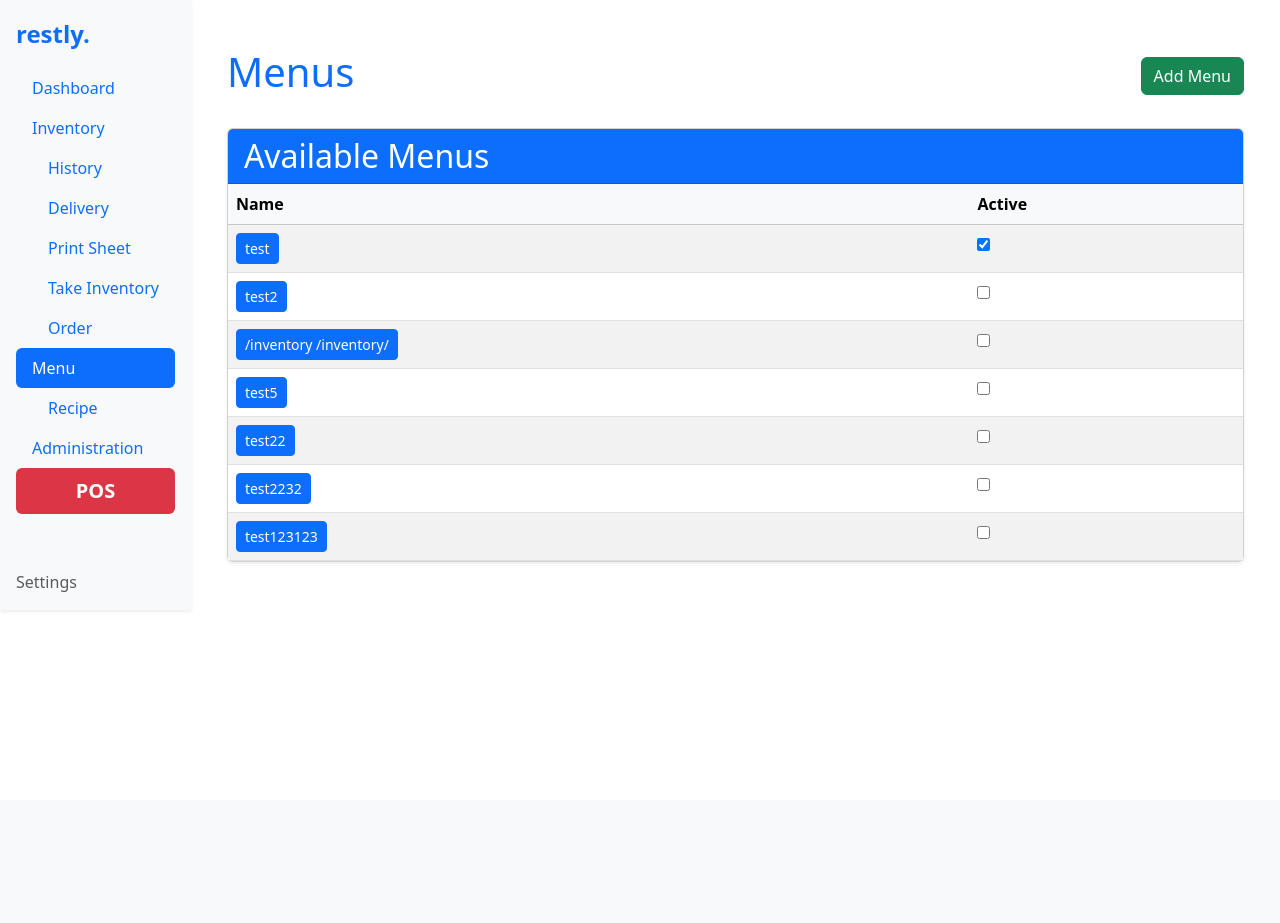
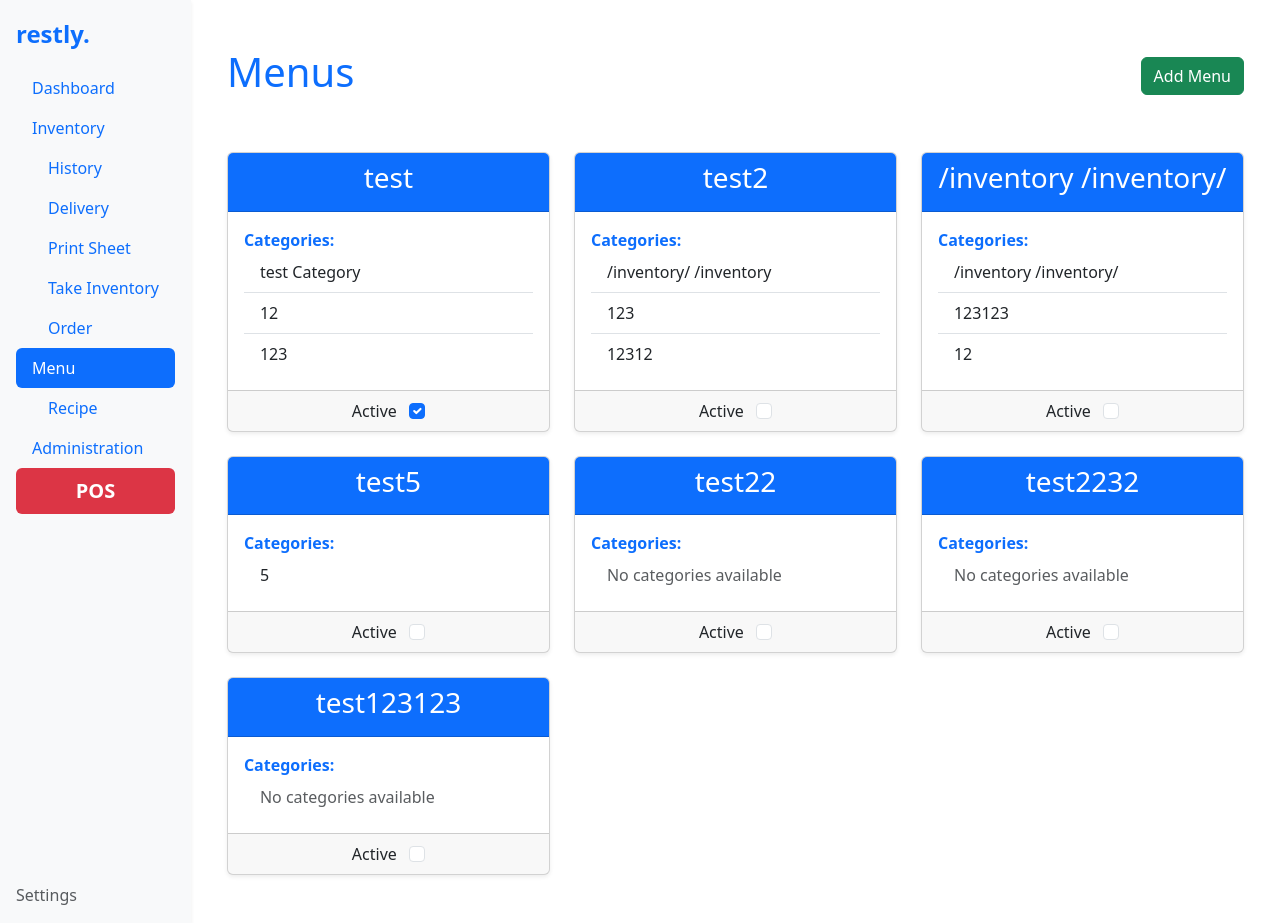
Before and after one commit to MaxIyad/restly, a Django app: page /menu/ in a window 1280 px wide. Before the commit the page ends 592 px from the top, so only its background shows below. Run offline with Django 5.2, Linux system fonts and the light colour scheme; data comes from the database, SQL or seed files in the repository; both versions use the stored data as it was after the commit; parts of the project's set-up code (start-up, migrations or seed data) failed here and were passed over.

Commit message:
Menu fleshed out.. still not menu/order

```diff
--- a/inventory/templates/inventory/row_add.html
+++ b/inventory/templates/inventory/row_add.html
@@ -25,11 +25,7 @@ Add Ingredients
         {% for form in formset %}
         <div class="ingredient-row card mb-3 shadow-sm p-3">
             <div class="card-body">
-                {% if form.errors %}
-                <div class="alert alert-danger">
-                    {{ form.non_field_errors }}
-                </div>
-                {% endif %}
+
                 {{ form.as_p }}
             </div>
             <div class="card-footer text-end">
--- a/menu/forms.py
+++ b/menu/forms.py
@@ -1,10 +1,7 @@
-# menu/forms.py
 from django import forms
 from .models import Menu, MenuItem, RecipeIngredient, MenuCategory
-from inventory.models import Ingredient
-from inventory.models import Category
-
-
+from inventory.models import Ingredient, Category
+from django.core.exceptions import ValidationError
 
 class RecipeIngredientForm(forms.ModelForm):
     ingredient_name = forms.ChoiceField(
@@ -34,10 +31,7 @@ class RecipeIngredientForm(forms.ModelForm):
             'quantity': forms.NumberInput(attrs={"class": "form-control", "step": "0.01"}),
         }
 
-
-
-
-###########################################################################################################################################################3
+###################################################################################################
 
 class MenuForm(forms.ModelForm):
     class Meta:
@@ -50,11 +44,25 @@ class MenuCategoryForm(forms.ModelForm):
         fields = ['name']
         labels = {'name': 'Category Name'}
 
+    def __init__(self, *args, **kwargs):
+        self.menu = kwargs.pop('menu', None)
+        super().__init__(*args, **kwargs)
+
+    def clean_name(self):
+        name = self.cleaned_data['name']
+        if self.menu and MenuCategory.objects.filter(name=name, menu=self.menu).exists():
+            raise ValidationError(f"A category with the name '{name}' already exists in this menu.")
+        return name
+
 class MenuItemForm(forms.ModelForm):
     class Meta:
         model = MenuItem
-        fields = ['name', 'description']
+        fields = ['name', 'description', 'cost']
         labels = {
             'name': 'Menu Item Name',
             'description': 'Description',
+            'cost': 'Cost'
         }
+        widgets = {
+            'cost': forms.NumberInput(attrs={"class": "form-control", "step": "0.01"}),  # Widget for cost input for menu_item_detail
+        }
--- a/menu/models.py
+++ b/menu/models.py
@@ -65,6 +65,7 @@ class MenuItem(models.Model):
     slug = models.SlugField(max_length=255, unique=True, blank=True)
     category = models.ForeignKey(MenuCategory, on_delete=models.CASCADE, related_name="items")
     description = models.TextField(blank=True, null=True)
+    cost = models.DecimalField(max_digits=10, decimal_places=2, null=True, blank=True)  # Sell price :D
 
 
     def save(self, *args, **kwargs):
--- a/menu/templates/menu/menu_list.html
+++ b/menu/templates/menu/menu_list.html
@@ -13,44 +13,43 @@ Menus
         </button>
     </div>
 
-    <!-- List of Menus -->
-    <div class="card shadow-sm">
-        <div class="card-header bg-primary text-white">
-            <h2 class="mb-0">Available Menus</h2>
+    <!-- List of Menus as Colorful Boxes -->
+    <div class="row g-4"><div class="card-header "></div>
+        {% for menu in menus %}
+        <div class="col-md-4">
+            <div class="card shadow-sm h-100 menu-box {% if menu.is_active %}active{% endif %}">
+                <a href="{% url 'menu_detail' menu.slug %}" class="text-decoration-none">
+                    <div class="card-header bg-primary text-white text-center">
+                        <h3 class="menu-title">{{ menu.name }}</h3>
                     </div>
-        <div class="card-body p-0">
-            <table class="table table-striped mb-0">
-                <thead class="table-light">
-                    <tr>
-                        <th>Name</th>
-                        <th>Active</th>
-                    </tr>
-                </thead>
-                <tbody>
-                    {% for menu in menus %}
-                    <tr>
-                        <td>
-                            <a href="{% url 'menu_detail' menu.slug %}" class="btn btn-primary btn-sm">
-                                <i class="bi bi-eye"></i> {{ menu.name }}
+                    <div class="card-body">
+                        <ul class="list-group list-group-flush">
+                            <b> Categories:</b>
+                            {% for category in menu.categories.all|slice:":3" %}
+                            <li class="list-group-item">
+                                {{ category.name }}
+                            </li>
+                            {% empty %}
+                            <li class="list-group-item text-muted">No categories available</li>
+                            {% endfor %}
+                        </ul>
+                    </div>
                 </a>
-
-                        </td>
-                        <td>
+                <div class="card-footer text-center">
                     <form method="post" class="d-inline">
                         {% csrf_token %}
                         <input type="hidden" name="menu_id" value="{{ menu.id }}">
-                                <input type="checkbox" onchange="this.form.submit()" {% if menu.is_active %}checked{% endif %}>
+                        <label class="form-check-label me-2">Active</label>
+                        <input type="checkbox" onchange="this.form.submit()" {% if menu.is_active %}checked{% endif %} class="form-check-input">
                     </form>
-                        </td>
-                    </tr>
+                </div>
+            </div>
+        </div>
         {% empty %}
-                    <tr>
-                        <td colspan="2" class="text-center text-muted">No menus available.</td>
-                    </tr>
+        <div class="col-12">
+            <p class="text-muted text-center">No menus available.</p>
+        </div>
         {% endfor %}
-                </tbody>
-            </table>
-        </div>
     </div>
 
     <!-- Add Menu Modal -->
--- a/menu/views.py
+++ b/menu/views.py
@@ -5,7 +5,7 @@ from .models import Menu, MenuItem, RecipeIngredient
 from inventory.models import Ingredient
 from .forms import MenuForm, MenuCategoryForm, MenuCategory, RecipeIngredientForm, MenuItemForm
 from django.contrib import messages
-
+from decimal import Decimal
 
 from django.http import JsonResponse
 from inventory.models import Category
@@ -13,13 +13,14 @@ from inventory.models import Category
 
 def menu_list(request):
     menus = Menu.objects.all()
+    error_flag = False
 
     if request.method == "POST":
         # Check for activation changes
         menu_id = request.POST.get('menu_id')
         if menu_id:
             menu = Menu.objects.get(id=menu_id)
-            menu.is_active = not menu.is_active  # Toggle active state
+            menu.is_active = not menu.is_active
             menu.save()
             messages.success(request, f"Menu '{menu.name}' is now active!")
             return redirect('menu_list')
@@ -30,12 +31,15 @@ def menu_list(request):
             form.save()
             messages.success(request, "Menu added successfully!")
             return redirect('menu_list')
+        else:
+            error_flag = True
     else:
         form = MenuForm()
 
     context = {
         'menus': menus,
         'form': form,
+        'error_flag': error_flag,
     }
     return render(request, 'menu/menu_list.html', context)
 
@@ -45,13 +49,12 @@ def menu_detail(request, menu_slug):
     menu = get_object_or_404(Menu, slug=menu_slug)
     categories = menu.categories.prefetch_related("items")
 
-    # Initialize forms for GET requests
     category_form = MenuCategoryForm()
     item_form = MenuItemForm()
 
     if request.method == "POST":
-        if "add_category" in request.POST:  # Identify the specific action
-            category_form = MenuCategoryForm(request.POST)
+        if "add_category" in request.POST:
+            category_form = MenuCategoryForm(request.POST, menu=menu)
             if category_form.is_valid():
                 category = category_form.save(commit=False)
                 category.menu = menu
@@ -61,7 +64,7 @@ def menu_detail(request, menu_slug):
             else:
                 messages.error(request, "Failed to add category. Please check the form.")
 
-        elif "add_menu_item" in request.POST:  # Handle menu item addition
+        elif "add_menu_item" in request.POST:
             category_id = request.POST.get("category_id")
             category = get_object_or_404(MenuCategory, id=category_id, menu=menu)
             item_form = MenuItemForm(request.POST)
@@ -142,9 +145,55 @@ def menu_item_detail(request, menu_slug, category_slug, menu_item_slug):
     menu_item = get_object_or_404(MenuItem, slug=menu_item_slug, category=category)
     recipe_ingredients = menu_item.recipe_ingredients.select_related('ingredient', 'category')
 
+    total_ingredient_cost = Decimal(0)  # Use Decimal for monetary values
+    for ingredient in recipe_ingredients:
+        ingredient.calculated_price = Decimal(ingredient.quantity) * Decimal(ingredient.ingredient.unit_cost)
+        total_ingredient_cost += ingredient.calculated_price
+
+    # Calculate margin (default to 0 if no cost)
+    margin = Decimal(0)
+    if menu_item.cost and total_ingredient_cost > 0:
+        margin = ((menu_item.cost - total_ingredient_cost) / total_ingredient_cost) * 100
+        margin = round(margin, 2)
+
     if request.method == "POST":
-        if "add_ingredient" in request.POST:
-            # Get ingredient details
+
+        cost = request.POST.get("cost")
+        margin = request.POST.get("margin")
+
+        if cost:
+            try:
+                menu_item.cost = float(cost)
+                menu_item.save()
+                messages.success(request, f"Cost for '{menu_item.name}' updated successfully.")
+            except ValueError:
+                messages.error(request, "Invalid cost value.")
+
+        elif margin:
+            try:
+                margin_percentage = float(margin)
+                menu_item.cost = round(total_ingredient_cost * (1 + margin_percentage / 100), 2)
+                menu_item.save()
+                messages.success(request, f"Margin for '{menu_item.name}' updated successfully.")
+            except ValueError:
+                messages.error(request, "Invalid margin value.")
+
+
+
+        # Menu item sell price form
+        elif "update_cost" in request.POST:
+            cost = request.POST.get("cost")
+            if cost:
+                try:
+                    menu_item.cost = float(cost)
+                    menu_item.save()
+                    messages.success(request, f"Cost for '{menu_item.name}' updated successfully.")
+                except ValueError:
+                    messages.error(request, "Invalid cost value.")
+            else:
+                messages.error(request, "Cost cannot be empty.")
+
+        elif "add_ingredient" in request.POST:
             ingredient_name = request.POST.get("ingredient_name")
             category_id = request.POST.get("category")
             quantity = request.POST.get("quantity")
@@ -187,15 +236,14 @@ def menu_item_detail(request, menu_slug, category_slug, menu_item_slug):
 
     context = {
         'menu': menu,
+        'margin': margin,
         'category': category,
         'menu_item': menu_item,
         'recipe_ingredients': recipe_ingredients,
+        'total_ingredient_cost': total_ingredient_cost,
         'recipe_ingredient_form': recipe_ingredient_form,
     }
     return render(request, 'menu/menu_item_detail.html', context)
-
-
-
 
 
 
@@ -207,15 +255,21 @@ def get_categories_for_ingredient(request):
         return JsonResponse({'error': 'No ingredient name provided'}, status=400)
 
     try:
-        # Fetch all ingredients with the same name
+        # Fetch all ingredients with the given name
         ingredients = Ingredient.objects.filter(name__iexact=ingredient_name)
-        categories = Category.objects.filter(ingredient__in=ingredients).distinct()
-        categories_data = [{'id': category.id, 'name': category.name} for category in categories]
+        categories_data = []
+
+        for ingredient in ingredients:
+            categories_data.append({
+                'id': ingredient.category.id,
+                'name': ingredient.category.name,
+                'unit_multiplier': ingredient.unit_multiplier,
+                'unit_type': ingredient.unit_type,
+            })
+
         return JsonResponse({'categories': categories_data})
     except Exception as e:
         return JsonResponse({'error': str(e)}, status=500)
-
-
 
 
 
```
Also changed, not shown: menu/templates/menu/menu_detail.html (+5 -3 lines), menu/templates/menu/menu_item_detail.html (+83 -10 lines), templates/styles.css (+86 -0 lines), db.sqlite3, menu/migrations/0005_menuitem_cost.py (added). Lines whose indentation alone changed are shown as unchanged.
